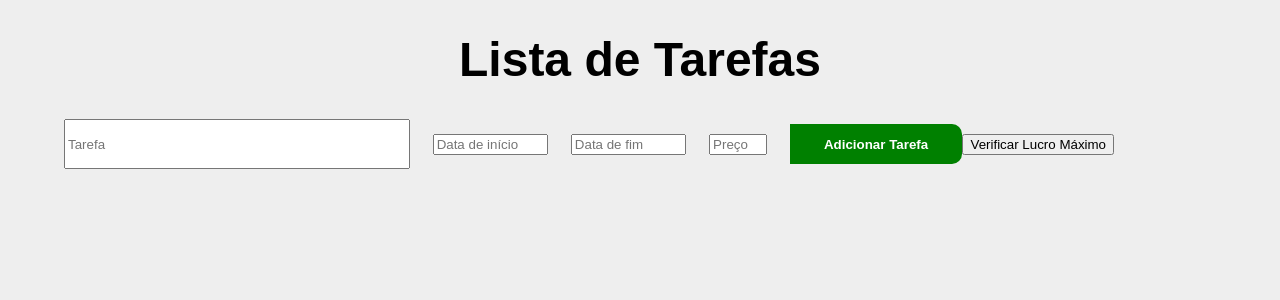
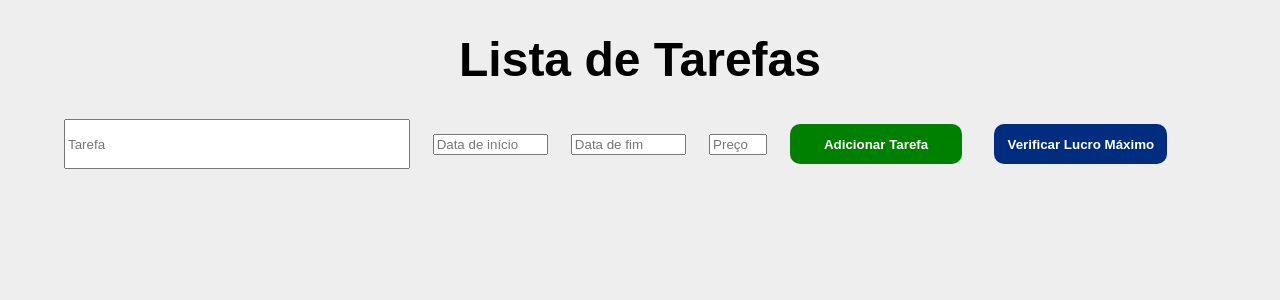
Before and after one commit to projeto-de-algoritmos/PD_OptiTask, a Flask app: page / in a window 1280 px wide. Shown: the top 300 px of the page. Run offline with Flask 3, Linux system fonts and the light colour scheme.

Commit message:
Update style.css
Co-Authored-By: Eduardo Maia <emaiarezende@gmail.com>

```diff
--- a/src/static/css/style.css
+++ b/src/static/css/style.css
@@ -31,18 +31,21 @@
   float: left;
 
 }
-  #inputTarefa{
+
+#inputTarefa {
   width: 30%;
   height: 50px;
 }
 
-  #inputTarefa2{
+#inputTarefa2 {
   width: 10%;
 }
-  #inputTarefa3{
+
+#inputTarefa3 {
   width: 10%;
 }
-  #inputTarefa4{
+
+#inputTarefa4 {
   width: 5%;
 }
 
@@ -56,9 +59,22 @@
   font-weight: bold;
   border: none;
   height: 40px;
-    border-top-right-radius: 10px;
-    border-bottom-right-radius: 10px;
+  border-radius: 10px;
   float: right;
+}
+
+#submit-button {
+  width: 15%;
+  cursor: pointer;
+  background: rgb(0, 45, 128);
+  color: white;
+  font-weight: bold;
+  border: none;
+  height: 40px;
+  border-radius: 10px;
+  float: right;
+  margin-left: 2rem;
+
 }
 
 main {
@@ -76,7 +92,7 @@
   justify-content: center;
   align-items: center;
   background: white;
-    height: 80px;
+  height: 120px;
   width: 100%;
   box-shadow: 0 0 20px #ccc;
   margin-bottom: 2%;
@@ -116,9 +132,10 @@
   color: white;
   border: none;
   padding: 10px;
-    height: 80px;
+  height: 120px;
   width: 100%;
   cursor: pointer;
+  border-radius: 10px;
 }
 
 .mdi-check-circle {
@@ -145,3 +162,38 @@
   color: red;
   font-size: 22px;
 }
+
+.cards-container {
+  display: flex;
+  flex-wrap: wrap;
+  justify-content: center;
+}
+
+.card {
+  width: 300px;
+  margin: 10px;
+  padding: 10px;
+  border: 1px solid #ccc;
+  border-radius: 10px;
+  text-align: center;
+  background-color: white;
+  box-shadow: 0 0 20px #ccc;
+
+}
+
+.sem-negrito {
+  font-weight: normal;
+}
+
+.lucro-maximo {
+  width: 100%;
+  text-align: center;
+  margin-top: 20px;
+  font-size: 1.5rem;
+  font-weight: 700;
+
+}
+
+
+#logo
+{margin:0 auto;}
```
Lines whose indentation alone changed are shown as unchanged.
